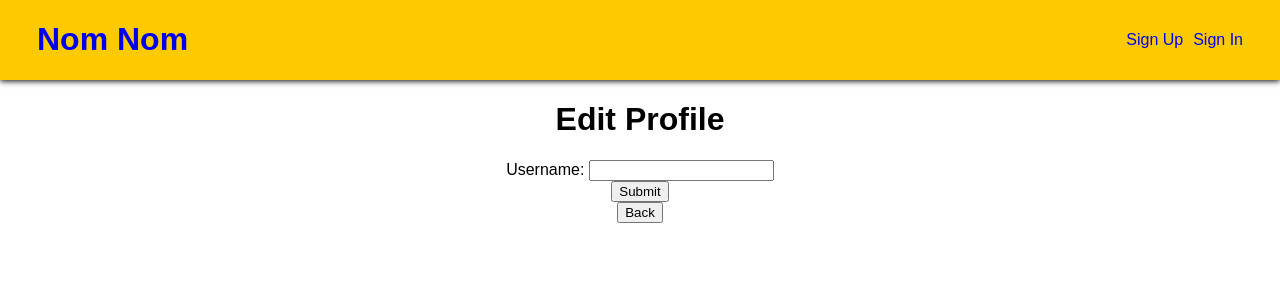
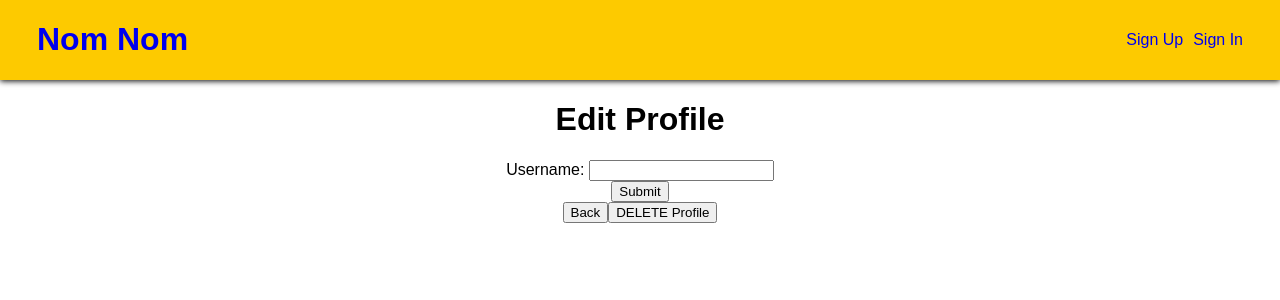
Before and after one commit to richardk88/nomnom, a React (Create React App) app in the folder client/: page /user/1/edit in a window 1280 px wide. Shown: the top 300 px of the page. Built offline with nearby package versions, Linux system fonts and the light colour scheme; no server answers.

Commit message:
can delete user

```diff
--- a/client/src/components/Profile.js
+++ b/client/src/components/Profile.js
@@ -21,6 +21,7 @@ class Profile extends Component {
           user: res.data
         })
     }
+
     render() {
         const user = this.state.user
         return (
@@ -33,9 +34,6 @@ class Profile extends Component {
 
                 <Link to={`/user/${user.id}/favorites`}><button>View Favorites</button></Link>
 
-                <br />
-                <br />
-
                 <div>
                     <Link to={`/user/${user.id}/edit`}><button>Edit Profile</button></Link>
                     <Link to={`/`}><button>Back</button></Link>
--- a/client/src/components/ProfileEdit.js
+++ b/client/src/components/ProfileEdit.js
@@ -47,6 +47,24 @@ class ProfileEdit extends Component {
         this.setState({user});
     }
 
+    _deleteProfile = async() => {
+        try {
+            const res = await axios.delete(`/auth`)
+            this._logOut();
+            return res.data
+        }
+        catch(err){
+            console.log(err)
+        }
+    }
+
+    _logOut = async () => {
+        console.log("CLICK");
+        const response = await axios.delete("/auth/sign_out");
+        //Forces refresh of browser
+        // window.location.reload();
+      };
+
     render() {
         if(this.state.redirect){
             return <Redirect to={`/user/${this.state.user.id}`}/>
@@ -54,6 +72,7 @@ class ProfileEdit extends Component {
         return (
             <div>
                 <h1>Edit Profile</h1>
+
                 <form onSubmit={this._profileEdit}>
                 <div>
                   <label htmlFor="nickname">Username: </label>
@@ -63,6 +82,7 @@ class ProfileEdit extends Component {
                 <button>Submit</button>
               </form>
               <Link to={`/profile/${this.state.user.id}`}><button>Back</button></Link>
+              <a href='/'><button onClick={this._deleteProfile}>DELETE Profile</button></a>
             </div>
         );
     }
```
